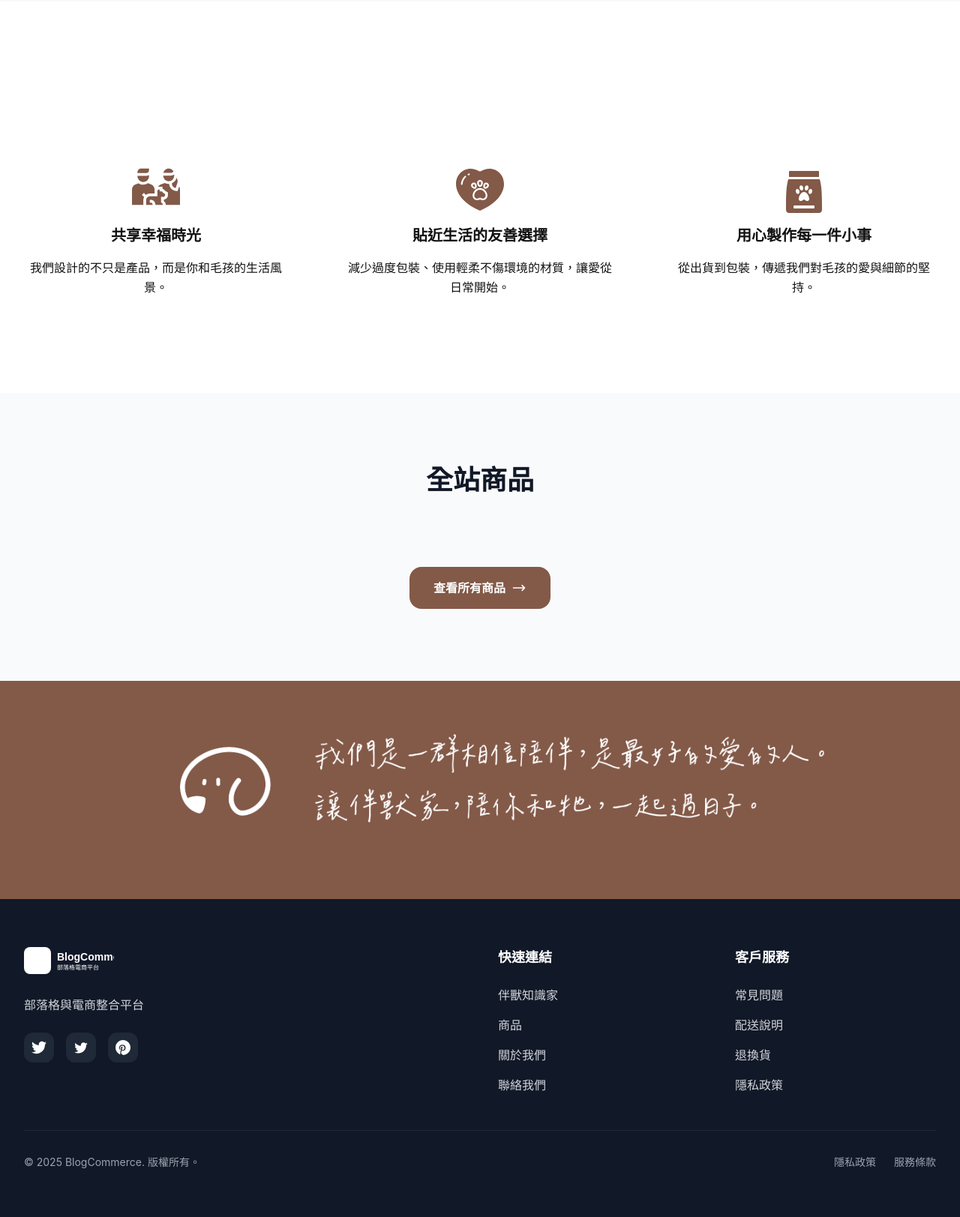
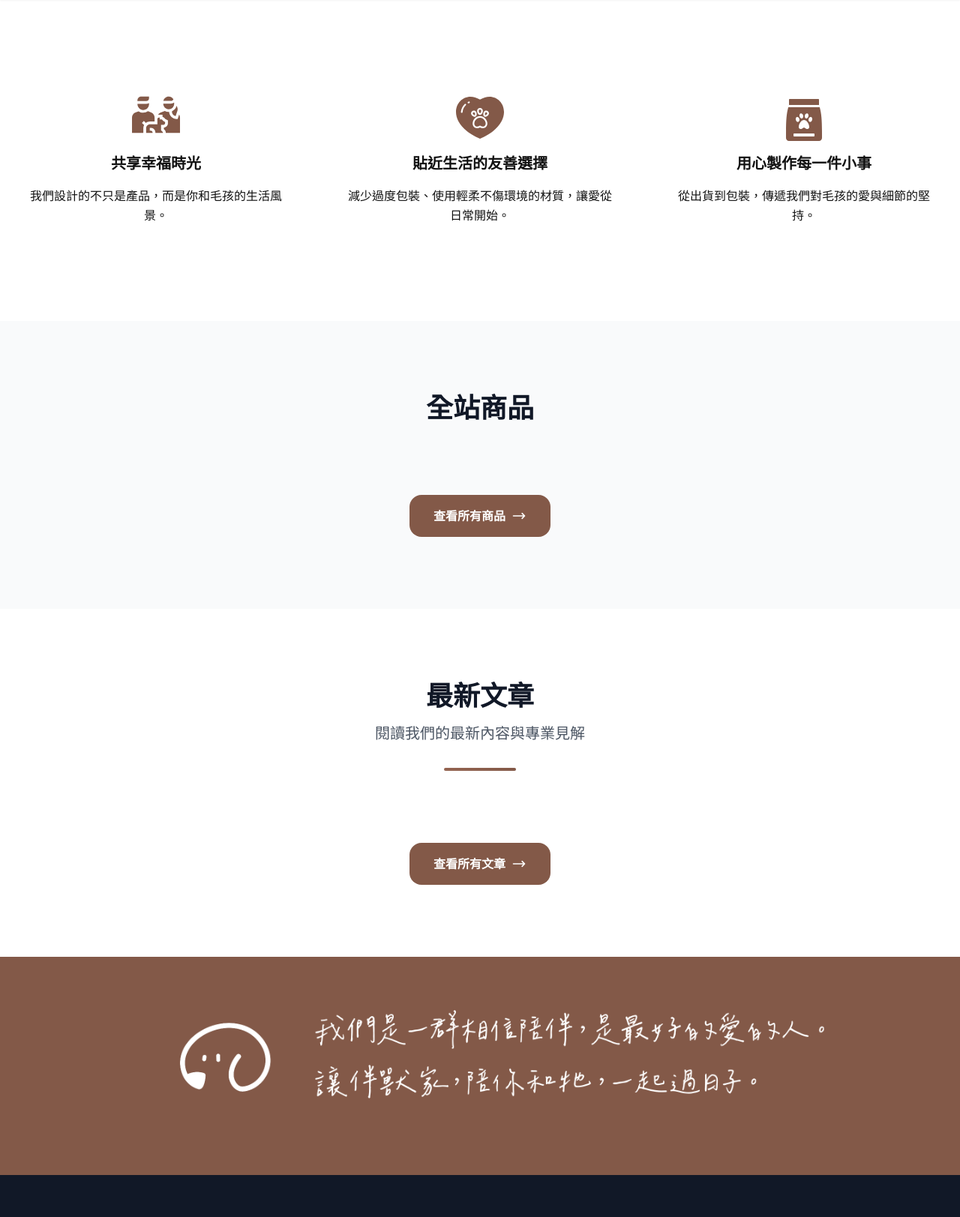
Before and after one commit to gwolf0719/BlogCommerce, a FastAPI app: page / in a window 1280 px wide. Shown: the part 81-1704 px from the top of the page at 75% size. Run offline with FastAPI, Linux system fonts and the light colour scheme; data that the repository does not hold is empty; some libraries are stand-ins or nearby versions.

Commit message:
修復前台顯示問題
✅ 修復廣告輪播：
- 修正 API 路徑大小寫問題 (HOME vs home)
- 改為滿版設計，移除容器限制
- 增加廣告圖片高度 (桌面版 500px，手機版 256px)
- 移除圓角讓廣告更突出

✅ 修復文章顯示：
- 移除 x-show='false' 隱藏條件
- 修正 API 參數和數據處理
- 添加調試日誌

✅ 修復商品顯示：
- 移除 featured=true 限制
- 修正數據格式處理 (items vs array)
- 添加調試日誌

✅ API 測試結果：
- 廣告 API: 200 (0 個廣告)
- 文章 API: 200 (1 篇文章)
- 商品 API: 200 (1 個商品)

前台現在應該可以正常顯示內容了！

```diff
--- a/app/templates/index.html
+++ b/app/templates/index.html
@@ -22,13 +22,13 @@
 
 {% block content %}
 <div x-data="homeApp()" x-init="loadContent()">
-    <!-- 首頁廣告輪播 -->
-    <section class="py-8 bg-white">
-        <div class="max-w-7xl mx-auto px-4 sm:px-6 lg:px-8">
-            <div x-data="bannerCarousel()" x-init="loadBanners('HOME')" class="mb-8">
+    <!-- 首頁廣告輪播 - 滿版設計 -->
+    <section class="bg-white">
+        <div class="w-full">
+            <div x-data="bannerCarousel()" x-init="loadBanners('HOME')" class="mb-0">
                 <div x-show="banners.length > 0" class="relative">
                     <!-- 輪播容器 -->
-                    <div class="relative overflow-hidden rounded-lg shadow-lg">
+                    <div class="relative overflow-hidden shadow-lg">
                         <template x-for="(banner, index) in banners" :key="banner.id">
                             <div x-show="currentIndex === index"
                                  x-transition:enter="transition ease-out duration-300"
@@ -42,11 +42,11 @@
                                     <!-- 桌面版圖片 -->
                                     <img :src="banner.desktop_image"
                                          :alt="banner.alt_text || banner.title"
-                                         class="hidden md:block w-full h-64 lg:h-80 object-cover">
+                                         class="hidden md:block w-full h-96 lg:h-[500px] object-cover">
                                     <!-- 手機版圖片 -->
                                     <img :src="banner.mobile_image"
                                          :alt="banner.alt_text || banner.title"
-                                         class="md:hidden w-full h-48 object-cover">
+                                         class="md:hidden w-full h-64 object-cover">
                                     <!-- 標題覆蓋層 -->
                                     <div x-show="banner.title" class="absolute bottom-0 left-0 right-0 bg-gradient-to-t from-black/60 to-transparent p-6">
                                         <h3 class="text-white text-xl font-bold mb-2" x-text="banner.title"></h3>
@@ -258,7 +258,7 @@
     </section>
 
     <!-- Latest Blog Posts -->
-    <section x-show="false" class="py-16 lg:py-24 bg-white">
+    <section class="py-16 lg:py-24 bg-white">
         <div class="max-w-7xl mx-auto px-4 sm:px-6 lg:px-8">
             <div class="text-center mb-12">
                 <h2 class="text-3xl lg:text-4xl font-bold text-gray-900 mb-4">最新文章</h2>
@@ -389,9 +389,11 @@
 
         async loadFeaturedProducts() {
             try {
-                const response = await fetch('/api/products?limit=4&featured=true&active=true');
+                const response = await fetch('/api/products?limit=4&active=true');
                 if (response.ok) {
-                    this.featuredProducts = await response.json();
+                    const data = await response.json();
+                    this.featuredProducts = data.items || data;
+                    console.log('載入商品成功:', this.featuredProducts.length, '個商品');
                 }
             } catch (error) {
                 console.error('載入精選商品失敗:', error);
@@ -403,9 +405,13 @@
         async loadLatestPosts() {
             console.log('載入最新文章');
             try {
-                const response = await fetch('/api/posts?limit=3&published_only=true');
+                const response = await fetch('/api/posts?limit=3');
                 if (response.ok) {
-                    this.latestPosts = await response.json();
+                    const data = await response.json();
+                    this.latestPosts = data.items || data;
+                    console.log('載入文章成功:', this.latestPosts.length, '篇文章');
+                } else {
+                    console.error('文章 API 錯誤:', response.status, await response.text());
                 }
             } catch (error) {
                 console.error('載入最新文章失敗:', error);
@@ -506,12 +512,15 @@
 
         async loadBanners(position) {
             try {
-                const response = await fetch(`/api/banners/active/${position.toLowerCase()}`);
+                const response = await fetch(`/api/banners/active/${position}`);
                 if (response.ok) {
                     this.banners = await response.json();
+                    console.log('載入廣告成功:', this.banners.length, '個廣告');
                     if (this.banners.length > 1) {
                         this.startAutoPlay();
                     }
+                } else {
+                    console.error('廣告 API 錯誤:', response.status, await response.text());
                 }
             } catch (error) {
                 console.error('載入廣告失敗:', error);
```
Also changed, not shown: 1 other file.
